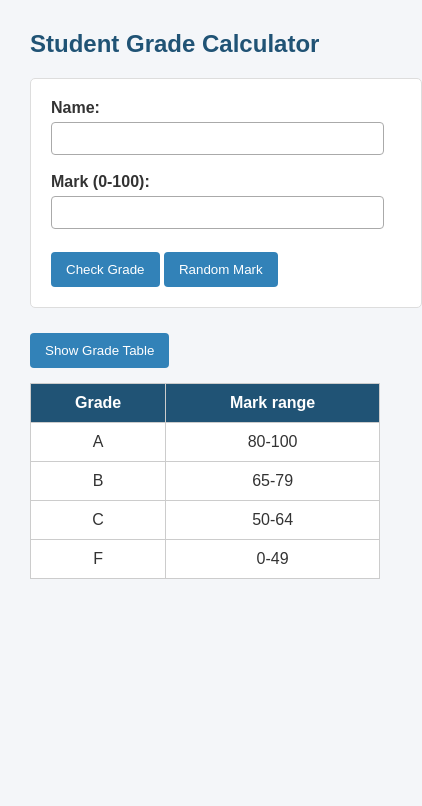
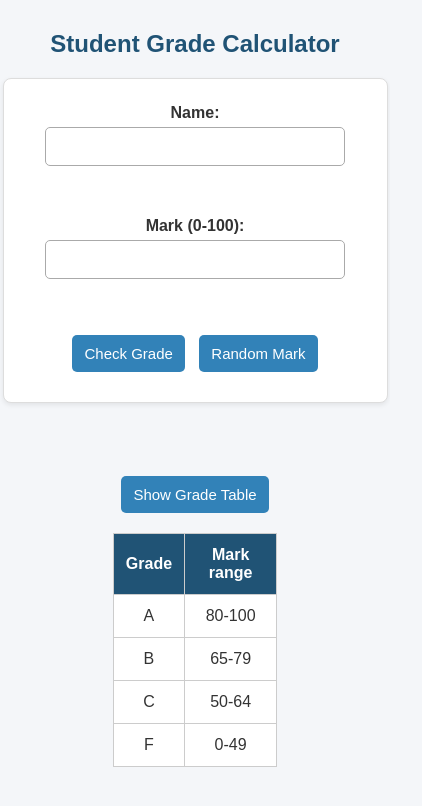
Before and after one commit to Afii-Z/S79413_CSF3133_K4, a plain HTML site: page Lab 6/grade.html in a window 390 px wide. Both pictures are taken after a click on the button "Show Grade Table". Shown: the whole page, 422 px wide, since content can reach past the window. Drawn offline with Linux system fonts and the light colour scheme.

Commit message:
Update style1.css

```diff
--- a/Lab 6/style1.css
+++ b/Lab 6/style1.css
@@ -1,49 +1,60 @@
-/* General Page Styling */
 body {
     font-family: Arial, sans-serif;
     background-color: #f4f6f9;
-    margin: 30px;
     color: #333;
+    margin: 20px;
+    text-align: center;
+
+    display: flex;
+    flex-direction: column;
+    align-items: center;
 }
 
-/* Page Heading */
 h2 {
     color: #205375;
+    text-align: center;
     margin-bottom: 20px;
 }
 
-/* Form Styling */
 form {
     background-color: white;
-    padding: 20px;
+    padding: 25px;
     border: 1px solid #ddd;
-    border-radius: 5px;
+    border-radius: 8px;
     width: 350px;
+    max-width: 90%;
+    text-align: center;
+    box-shadow: 0 2px 5px rgba(0, 0, 0, 0.08);
 }
 
-/* Label Styling */
 label {
+    display: block;
     font-weight: bold;
+    margin-bottom: 5px;
+    text-align: center;
 }
 
-/* Input Styling */
 input {
-    padding: 8px;
-    margin-top: 5px;
+    display: block;
+    width: 90%;
+    box-sizing: border-box;
+    padding: 10px;
+    margin: 5px auto 15px;
     border: 1px solid #aaa;
-    border-radius: 4px;
-    width: 90%;
+    border-radius: 5px;
+    font-size: 15px;
+    text-align: center;
 }
 
-/* Button Styling */
 button {
     background-color: #3282b8;
     color: white;
-    padding: 10px 15px;
+    padding: 12px 18px;
     border: none;
-    border-radius: 4px;
+    border-radius: 5px;
     cursor: pointer;
-    margin-top: 5px;
+    margin: 5px;
+    font-size: 15px;
 }
 
 /* Button Hover Effect */
@@ -51,24 +62,30 @@ button:hover {
     background-color: #205375;
 }
 
-/* Result Styling */
 #result {
-    font-size: 18px;
+    font-size: 20px;
     font-weight: bold;
+    text-align: center;
     margin-top: 20px;
 }
 
-/* Date and Time Styling */
 #checkTime {
     font-size: 14px;
     color: #555;
+    text-align: center;
 }
 
-/* Grade Table Styling */
+#tableContainer {
+    display: flex;
+    flex-direction: column;
+    align-items: center;
+}
+
 table {
     border-collapse: collapse;
     width: 350px;
-    margin-top: 15px;
+    max-width: 90%;
+    margin: 15px auto;
     background-color: white;
 }
 
@@ -76,13 +93,14 @@ table {
 th {
     background-color: #205375;
     color: white;
-    padding: 10px;
+    padding: 12px;
     border: 1px solid #ccc;
+    text-align: center;
 }
 
 /* Table Data */
 td {
-    padding: 10px;
+    padding: 12px;
     text-align: center;
     border: 1px solid #ccc;
 }
@@ -91,3 +109,22 @@ td {
 tr:hover {
     background-color: #e8f1f7;
 }
+
+@media (max-width: 600px) {
+
+    body {
+        margin: 10px;
+    }
+
+    form {
+        width: 90%;
+    }
+
+    table {
+        width: 100%;
+    }
+
+    button {
+        padding: 10px 12px;
+    }
+}
```
